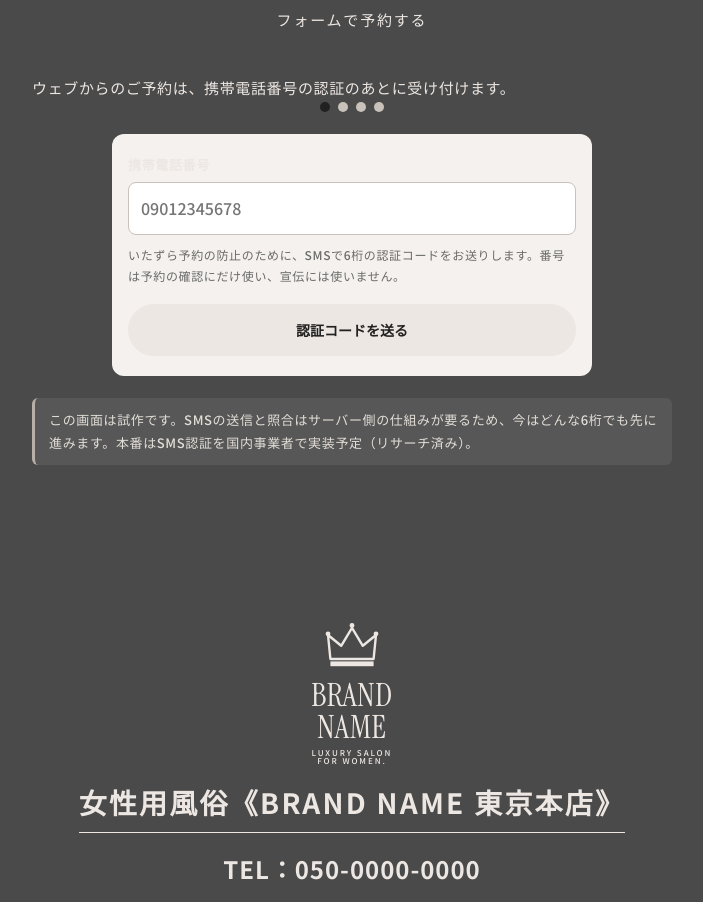
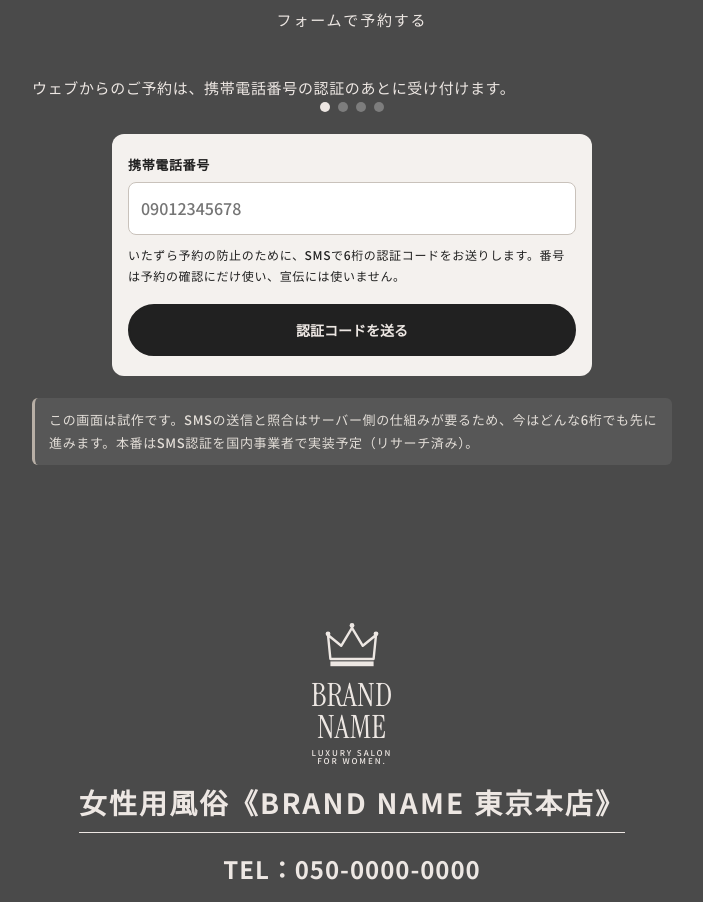
Before and after one commit to taiki3023-creator/jofu-hp-proto-5k1g0x, a plain HTML site: page reserve.html in a window 1280 px wide. Shown: the part 1552-2454 px from the top of the page, without its empty margins (288-991 px from the left). Drawn offline with Linux system fonts and the light colour scheme.

Commit message:
update 2026-09-24 11:23

```diff
--- a/reserve.html
+++ b/reserve.html
@@ -676,6 +676,11 @@ body{font-weight:500;letter-spacing:.04em;line-height:1.7}
 .wform input,.wform select,.wform textarea{width:100%;font:inherit;font-size:16px;padding:12px;border:1.5px solid #c9c2bb;border-radius:8px;background:#fff;min-height:48px}
 .wform textarea{min-height:96px}
 .wform .btn-o{width:100%;margin-top:18px}
+.wform,.wform label,.wform .wnote{color:var(--ink)}
+.wform .btn-o{border-color:var(--ink);color:var(--ink);background:transparent}
+.wform .btn-o--fill{background:var(--ink);color:var(--light)}
+.sec--dark .pg__lead{color:var(--light)}
+.sec--dark .wdot{background:#7d7d7d}.sec--dark .wdot--on{background:var(--light)}
 .wnote{font-size:12px;color:#6a6a6a;line-height:1.7;margin-top:10px}
 .wdone{text-align:center;padding:20px 0}.wdone b{display:block;font-size:20px;margin-bottom:10px}
 </style>
```
Also changed, not shown: reserve_web.html (+5 -0 lines).
